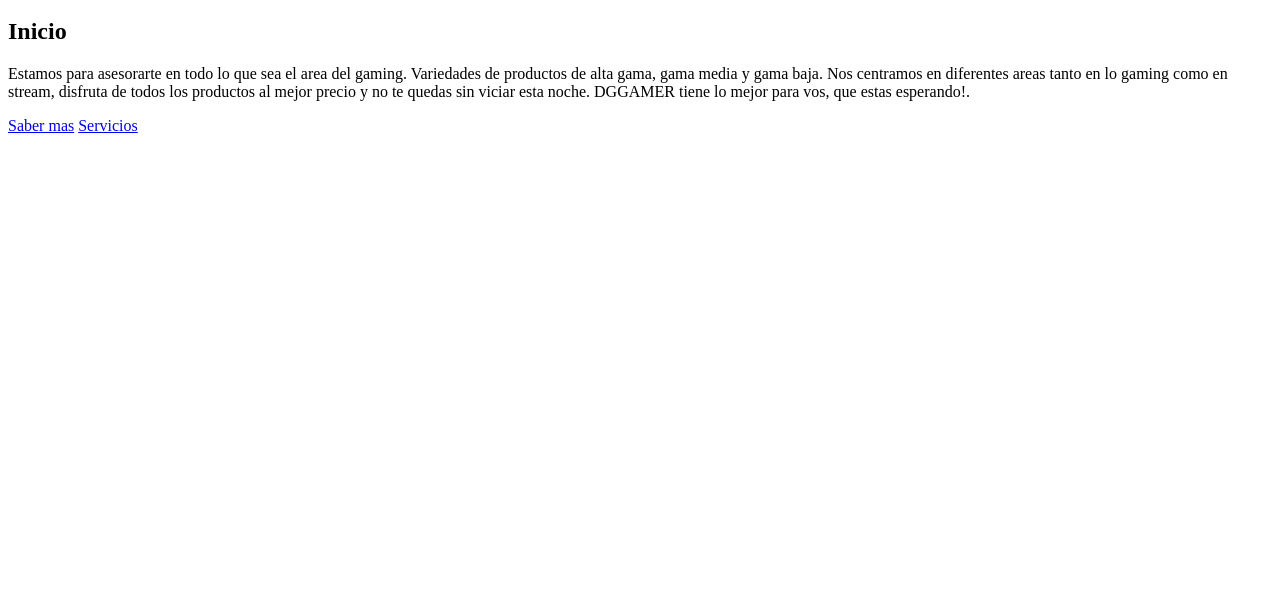
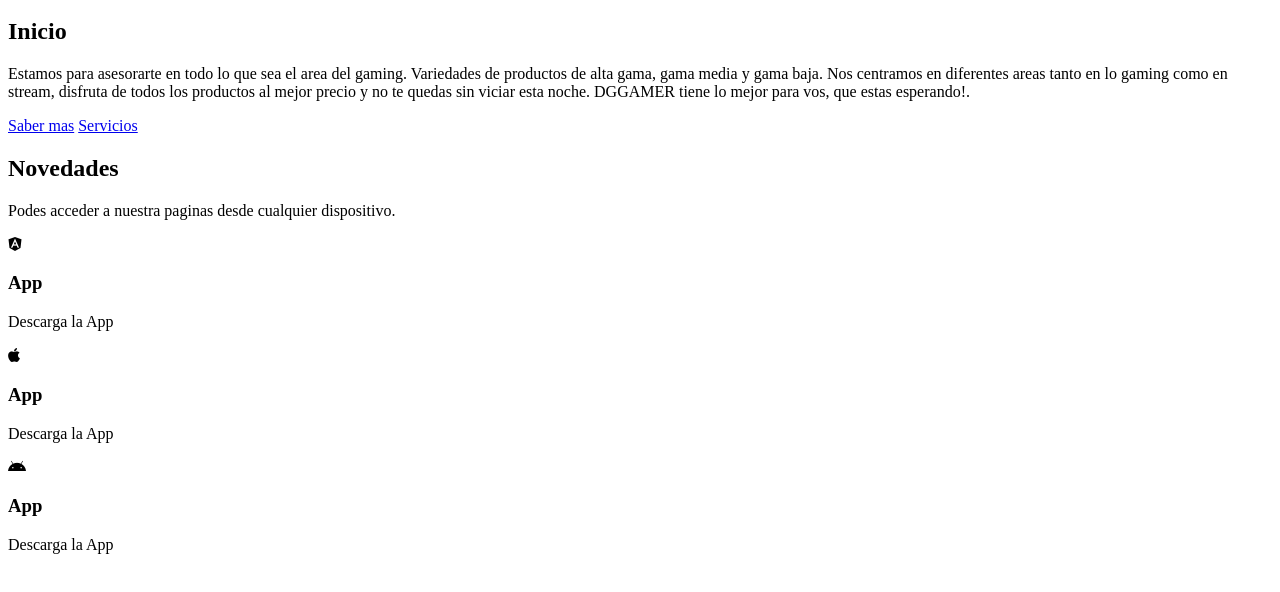
Before and after one commit to Eldeivichpa/PreEntrega3-DavidGarcia, a website: page index.html in a window 1280 px wide. Shown: the part 46-638 px from the top of the page. Drawn offline with nearby package versions, Linux system fonts and the light colour scheme.

Commit message:
agregue clases en main

```diff
--- a/index.html
+++ b/index.html
@@ -48,5 +48,34 @@
 
     </header>
 
+    <main>
+        <section class="content sau">
+
+            <h2 class="subtitulo animate__animated animate__backInLeft">Novedades</h2>
+            <p>Podes acceder a nuestra paginas desde cualquier dispositivo.</p>
+
+            <div class="box-container">
+
+                <div class="box">
+                    <i class="fab fa-angular"></i>
+                    <h3>App</h3>
+                    <p>Descarga la App</p>
+                </div>
+
+                <div class="box">
+                    <i class="fab fa-apple"></i>
+                    <h3>App</h3>
+                    <p>Descarga la App</p>
+                </div>
+
+                <div class="box">
+                    <i class="fab fa-android"></i>
+                    <h3>App</h3>
+                    <p>Descarga la App</p>
+                </div>
+            </div>
+        </section>
+
+    </main>
 </body>
 </html>
```
